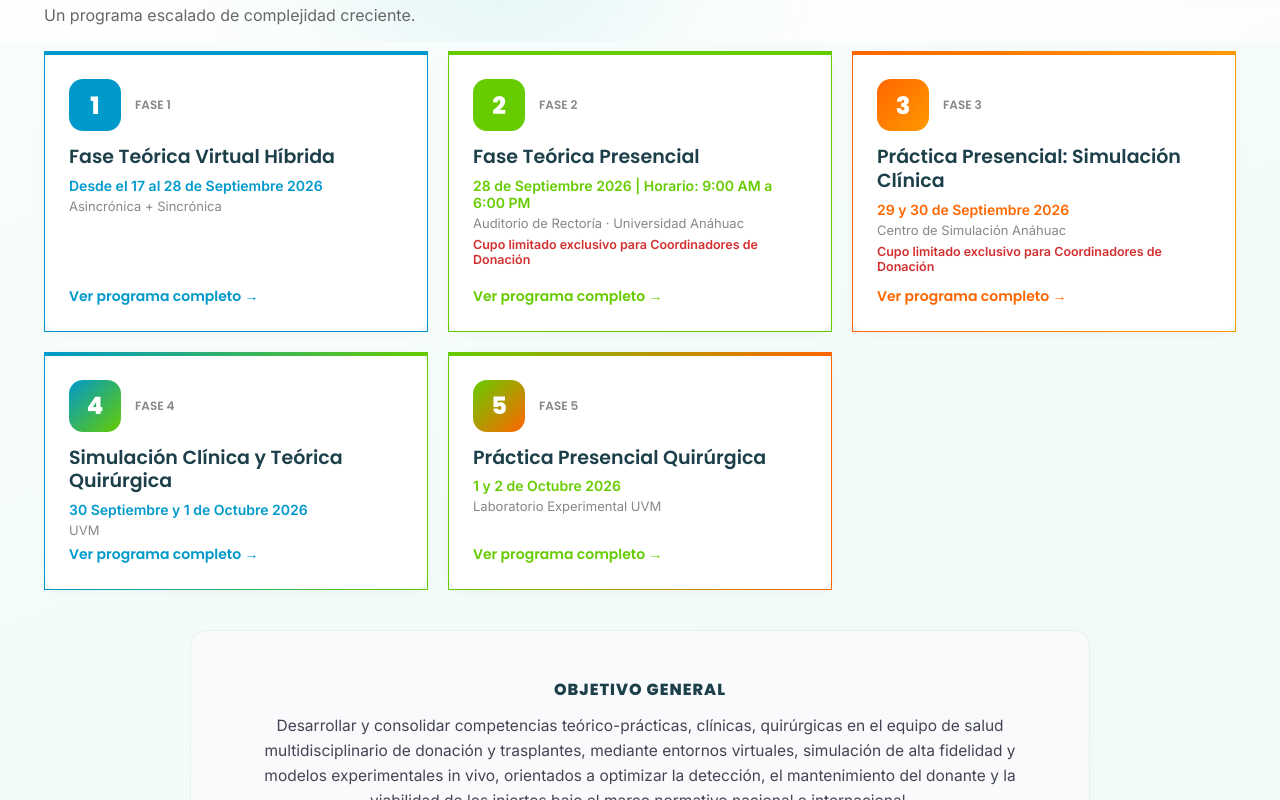
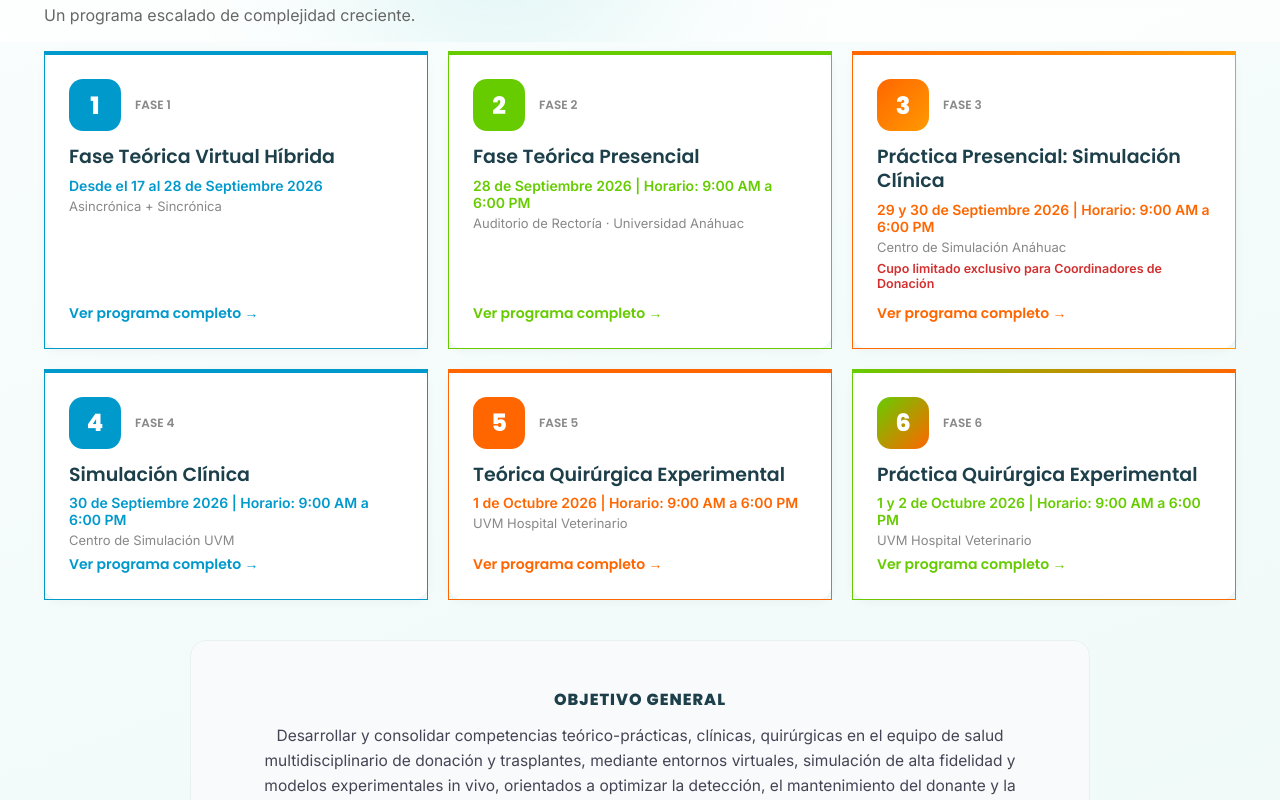
Before and after one commit to casodiyte/CNADOT, a React (Vite) app: page / in a window 1280 px wide. Shown: the part 758-1558 px from the top of the page. Built offline with nearby package versions, Linux system fonts and the light colour scheme.

Commit message:
Update content and add new ECMO asset

```diff
--- a/src/App.jsx
+++ b/src/App.jsx
@@ -344,7 +344,7 @@ function App() {
         {section === 'programa' && (
           <section className="cn-reveal pad-section">
             <div style={{ height: 5, width: 120, borderRadius: 5, background: 'linear-gradient(90deg, #1c5b76, #12d2b3, #8af298)', marginBottom: 16 }}></div>
-            <h2 className="text-section" style={{ fontFamily: "'Poppins'", fontWeight: 800, color: '#1c3f4a', margin: '0 0 4px' }}>Programa Completo (5 Fases)</h2>
+            <h2 className="text-section" style={{ fontFamily: "'Poppins'", fontWeight: 800, color: '#1c3f4a', margin: '0 0 4px' }}>Programa Completo</h2>
             <p style={{ color: '#666', margin: '0 0 28px', fontSize: 16 }}>Un programa escalado de complejidad creciente. Haz clic en cada fase para ver el detalle de los temas.</p>
             <div style={{ display: 'flex', flexDirection: 'column', gap: 16 }}>
               {programa.map((f, i) => {
@@ -398,15 +398,16 @@ function App() {
             <div className="grid-2" style={{ gap: 24 }}>
               {escenarios.map((e, i) => (
                 <div key={i} style={{ background: '#fff', borderRadius: 20, overflow: 'hidden', border: '1px solid #e8f1f0', display: 'flex', flexDirection: 'column', boxShadow: '0 4px 16px rgba(0,0,0,.03)' }}>
-                  <div style={{ position: 'relative', height: 160, backgroundImage: `url(${e.image})`, backgroundSize: 'cover', backgroundPosition: 'center', backgroundRepeat: 'no-repeat' }}>
-                    <div style={{ position: 'absolute', inset: 0, background: 'linear-gradient(90deg, rgba(255,255,255,1) 0%, rgba(255,255,255,0.85) 45%, rgba(255,255,255,0) 100%)' }}></div>
+                  <div style={{ position: 'relative', height: 160 }}>
+                    <div style={{ position: 'absolute', inset: 0, backgroundImage: `url(${e.image})`, backgroundSize: e.bgSize || 'cover', backgroundPosition: e.bgPos || 'center', backgroundRepeat: 'no-repeat', transform: e.flip ? 'scaleX(-1)' : 'none' }}></div>
+                    <div style={{ position: 'absolute', inset: 0, background: e.overlay || 'linear-gradient(90deg, rgba(255,255,255,1) 0%, rgba(255,255,255,0.95) 55%, rgba(255,255,255,0) 100%)' }}></div>
                     <div style={{ position: 'relative', zIndex: 1, padding: 24, display: 'flex', alignItems: 'center', gap: 16, height: '100%' }}>
                       <div style={{ width: 54, height: 54, borderRadius: 14, background: e.color, display: 'flex', alignItems: 'center', justifyContent: 'center', flexShrink: 0 }}>
                         {e.icon}
                       </div>
                       <div>
-                        <span style={{ fontFamily: "'Poppins'", fontWeight: 800, fontSize: 11, letterSpacing: '.06em', textTransform: 'uppercase', color: e.color }}>ESCENARIO {e.num}</span>
-                        <h3 style={{ fontFamily: "'Poppins'", fontWeight: 800, fontSize: 20, color: '#1c3f4a', margin: '2px 0 0', lineHeight: 1.2 }}>{e.title}</h3>
+                        <span style={{ fontFamily: "'Poppins'", fontWeight: 800, fontSize: 11, letterSpacing: '.06em', textTransform: 'uppercase', color: e.color, textShadow: '0 0 10px rgba(255,255,255,0.9), 0 0 20px rgba(255,255,255,0.8)' }}>ESCENARIO {e.num}</span>
+                        <h3 style={{ fontFamily: "'Poppins'", fontWeight: 800, fontSize: 20, color: '#1c3f4a', margin: '2px 0 0', lineHeight: 1.2, textShadow: '0 0 10px rgba(255,255,255,0.9), 0 0 20px rgba(255,255,255,0.8)' }}>{e.title}</h3>
                       </div>
                     </div>
                   </div>
@@ -542,12 +543,12 @@ function App() {
                         <span style={{ fontFamily: "'Poppins'", fontWeight: 500, fontSize: 13, color: '#556', display: 'block', marginBottom: 6 }}>Especialidad / Rol *</span>
                         <select value={form.rol} onChange={setF('rol')} style={{ width: '100%', fontFamily: "'Inter'", fontSize: 14, padding: '11px 14px', border: `1px solid ${errors.rol ? red : '#d6e3e8'}`, borderRadius: 10, background: '#fff' }}>
                           <option value="">Selecciona…</option>
-                          <option value="Coordinador">Coordinador de Donación</option>
+                          <option value="Coordinador">Coordinador(a) de Donación</option>
                           <option value="Intensivista">Intensivista</option>
-                          <option value="Anestesiólogo">Anestesiólogo</option>
-                          <option value="Cirujano">Cirujano</option>
+                          <option value="Anestesiólogo">Anestesiólogo(a)</option>
+                          <option value="Cirujano">Cirujano(a)</option>
                           <option value="Perfusionista">Perfusionista</option>
-                          <option value="Enfermera">Enfermera Quirúrgica</option>
+                          <option value="Enfermera">Enfermero(a) Quirúrgico(a)</option>
                         </select>
                       </label>
                       <label style={{ display: 'block' }}>
@@ -592,8 +593,8 @@ function App() {
                   <div style={{ width: 42, height: 42, borderRadius: 11, background: '#0099CC', display: 'flex', alignItems: 'center', justifyContent: 'center', marginBottom: 12 }}>{icPin}</div>
                   <h4 style={{ fontFamily: "'Poppins'", fontWeight: 600, fontSize: 16, color: '#1c3f4a', margin: '0 0 8px' }}>Sede Anáhuac</h4>
                   <ul style={{ margin: 0, padding: 0, listStyle: 'none', color: '#556', fontSize: 13.5, lineHeight: 1.7, marginBottom: 12 }}>
-                    <li>Auditorio de Rectoría · 28 Sep</li>
-                    <li>Centro de Simulación · 29–30 Sep</li>
+                    <li><strong style={{color:'#0099CC'}}>28 de Septiembre</strong> · Auditorio de Rectoría</li>
+                    <li><strong style={{color:'#0099CC'}}>29 y 30 de Septiembre</strong> · Centro de Simulación</li>
                   </ul>
                   <iframe src="https://maps.google.com/maps?q=Universidad+Anahuac+Mexico+Norte&t=&z=14&ie=UTF8&iwloc=&output=embed" width="100%" height="130" style={{ border: 0, borderRadius: 8 }} allowFullScreen="" loading="lazy"></iframe>
                 </div>
@@ -602,7 +603,7 @@ function App() {
                   <h4 style={{ fontFamily: "'Poppins'", fontWeight: 600, fontSize: 16, color: '#1c3f4a', margin: '0 0 8px' }}>Sede UVM</h4>
                   <ul style={{ margin: 0, padding: 0, listStyle: 'none', color: '#556', fontSize: 13.5, lineHeight: 1.7, marginBottom: 12 }}>
                     <li><strong style={{color:'#66CC00'}}>30 de Septiembre</strong> · Centro de Simulación UVM</li>
-                    <li><strong style={{color:'#66CC00'}}>1–2 de Octubre</strong> · UVM Hospital Veterinario - Universidad del Valle de México</li>
+                    <li><strong style={{color:'#66CC00'}}>1 y 2 de Octubre</strong> · UVM Hospital Veterinario</li>
                   </ul>
                   <iframe src="https://maps.google.com/maps?q=Calz.+de+Tlalpan+3058,+Coapa,+Sta.+Ursula+Coapa,+Coyoacan,+CDMX&t=&z=14&ie=UTF8&iwloc=&output=embed" width="100%" height="130" style={{ border: 0, borderRadius: 8 }} allowFullScreen="" loading="lazy"></iframe>
                 </div>
@@ -623,10 +624,7 @@ function App() {
                     <svg width="20" height="20" viewBox="0 0 24 24" fill="none" stroke="#fff" strokeWidth="2.5" strokeLinecap="round" strokeLinejoin="round"><path d="M17 21v-2a4 4 0 0 0-4-4H5a4 4 0 0 0-4 4v2"/><circle cx="9" cy="7" r="4"/><path d="M23 21v-2a4 4 0 0 0-3-3.87"/><path d="M16 3.13a4 4 0 0 1 0 7.75"/></svg>
                   </div>
                   <h4 style={{ fontFamily: "'Poppins'", fontWeight: 600, fontSize: 16, color: '#1c3f4a', margin: '0 0 8px' }}>Cupo Limitado</h4>
-                  <ul style={{ margin: 0, padding: 0, listStyle: 'none', color: '#556', fontSize: 13.5, lineHeight: 1.7, marginBottom: 0 }}>
-                    <li><strong>24 lugares</strong> · Simulación Clínica</li>
-                    <li><strong>48 lugares</strong> · Práctica Experimental Quirúrgica</li>
-                  </ul>
+                  <p style={{ margin: 0, padding: 0, color: '#556', fontSize: 13.5, lineHeight: 1.7 }}>Una vez aprobado por el comité podrá completar su inscripción.</p>
                 </div>
 
                 <div style={{ background: '#E6F7FF', borderRadius: 16, padding: 22 }}>
@@ -636,7 +634,7 @@ function App() {
                   <h4 style={{ fontFamily: "'Poppins'", fontWeight: 600, fontSize: 16, color: '#1c3f4a', margin: '0 0 8px' }}>Requisitos</h4>
                   <ul style={{ margin: 0, padding: 0, listStyle: 'none', color: '#556', fontSize: 13.5, lineHeight: 1.7, marginBottom: 0 }}>
                     <li>• Curriculum Vitae (CV) actualizado</li>
-                    <li>• Carta de motivos (1 cuartilla)</li>
+                    <li>• Carta de motivos (Máx. 1 cuartilla)</li>
                   </ul>
                 </div>
 
@@ -651,7 +649,9 @@ function App() {
                   </ul>
                 </div>
                 <div style={{ background: '#FFE6CC', borderRadius: 16, padding: 22 }}>
-                  <div style={{ width: 42, height: 42, borderRadius: 11, background: '#FF6600', display: 'flex', alignItems: 'center', justifyContent: 'center', marginBottom: 12 }}>{icPhone}</div>
+                  <div style={{ width: 42, height: 42, borderRadius: 11, background: '#FF6600', display: 'flex', alignItems: 'center', justifyContent: 'center', marginBottom: 12 }}>
+                    <svg width="20" height="20" viewBox="0 0 24 24" fill="none" stroke="#fff" strokeWidth="2.5" strokeLinecap="round" strokeLinejoin="round"><path d="M4 4h16c1.1 0 2 .9 2 2v12c0 1.1-.9 2-2 2H4c-1.1 0-2-.9-2-2V6c0-1.1.9-2 2-2z"/><polyline points="22,6 12,13 2,6"/></svg>
+                  </div>
                   <h4 style={{ fontFamily: "'Poppins'", fontWeight: 600, fontSize: 16, color: '#1c3f4a', margin: '0 0 8px' }}>Soporte</h4>
                   <ul style={{ margin: 0, padding: 0, listStyle: 'none', color: '#556', fontSize: 13.5, lineHeight: 1.75 }}>
                     <li>Correo: <a href="mailto:dgcenatra@salud.gob.mx" style={{color: '#FF6600', fontWeight: 600, textDecoration: 'none'}}>dgcenatra@salud.gob.mx</a></li>
--- a/src/data.jsx
+++ b/src/data.jsx
@@ -58,12 +58,12 @@ export const objetivos = [
 ];
 
 export const perfiles=[
-  {titulo:'Coordinadores de Donación', color:blue, tint:'#E6F7FF', icon:ic(['M16 4h2a2 2 0 0 1 2 2v14a2 2 0 0 1-2 2H6a2 2 0 0 1-2-2V6a2 2 0 0 1 2-2h2', 'M15 2H9a1 1 0 0 0-1 1v2a1 1 0 0 0 1 1h6a1 1 0 0 0 1-1V3a1 1 0 0 0-1-1z', 'M12 11h4', 'M12 16h4', 'M8 11h.01', 'M8 16h.01']), desc:'Responsables de la detección, logística hospitalaria, vínculo legal-administrativo y la aproximación familiar.'},
-  {titulo:'Intensivistas (Medicina Crítica)', color:green, tint:'#EEF9D9', icon:icc([<path key={1} d="M4.8 2.3A.3.3 0 1 0 5 2H4a2 2 0 0 0-2 2v5a6 6 0 0 0 6 6v0a6 6 0 0 0 6-6V4a2 2 0 0 0-2-2h-1a.2.2 0 1 0 .3.3" />,<path key={2} d="M8 15v1a6 6 0 0 0 6 6v0a6 6 0 0 0 6-6v-4" />,<circle key={3} cx="20" cy="10" r="2" />]), desc:'Encargados del mantenimiento hemodinámico óptimo del donante en la UCI y la certificación clínica de la Muerte Encefálica.'},
-  {titulo:'Anestesiólogos', color:orange, tint:'#FFE6CC', icon:ic(['m18 2 4 4', 'm17 7-1-1', 'm19 9-1-1', 'm18 8-8 8-3-3 8-8', 'm10 16-6 6', 'm4.5 13.5 6 6', 'm2 22 3-3']), desc:'Responsables de mantener la homeostasis y estabilidad del donante en el quirófano durante los tiempos críticos y la extracción.'},
-  {titulo:'Cirujanos de Tórax, Cardiovasculares y Abdomen', color:blue, tint:'#E6F7FF', icon:icc([<circle key={1} cx="6" cy="6" r="3" />,<circle key={2} cx="6" cy="18" r="3" />,<path key={3} d="M20 4L8.12 15.88M14.47 14.48L20 20M8.12 8.12L12 12" />]), desc:'Líderes de la técnica quirúrgica de procuración, canulación y evaluación in situ de la viabilidad de los injertos.'},
-  {titulo:'Perfusionistas', color:green, tint:'#EEF9D9', icon:ic(['M12 22a7 7 0 0 0 7-7c0-2-1-3.9-3-5.5s-3.5-4-4-6.5c-.5 2.5-2 4.9-4 6.5C6 11.1 5 13 5 15a7 7 0 0 0 7 7z']), desc:'Especialistas a cargo del cebado, monitorización y manejo del soporte circulatorio extracorpóreo (CEC/ECMO) para preservación orgánica.'},
-  {titulo:'Enfermeras Quirúrgicas', color:orange, tint:'#FFE6CC', icon:ic(['M20 13c0 5-3.5 7.5-7.66 8.95a1 1 0 0 1-.67-.01C7.5 20.5 4 18 4 13V6a1 1 0 0 1 1-1c2-1 4-2 7-2 2.5 0 4.5 1 7 2a1 1 0 0 1 1 1z', 'M8 12h8', 'M12 8v8']), desc:'Profesionales clave en la instrumentación especializada, la gestión de soluciones de preservación celular y la preparación de la mesa de banco (back-table).'}
+  {titulo:'Coordinador(a) de Donación', color:blue, tint:'#E6F7FF', icon:ic(['M16 4h2a2 2 0 0 1 2 2v14a2 2 0 0 1-2 2H6a2 2 0 0 1-2-2V6a2 2 0 0 1 2-2h2', 'M15 2H9a1 1 0 0 0-1 1v2a1 1 0 0 0 1 1h6a1 1 0 0 0 1-1V3a1 1 0 0 0-1-1z', 'M12 11h4', 'M12 16h4', 'M8 11h.01', 'M8 16h.01']), desc:'Responsables de la detección, logística hospitalaria, vínculo legal-administrativo y la aproximación familiar.'},
+  {titulo:'Intensivista (Medicina Crítica)', color:green, tint:'#EEF9D9', icon:icc([<path key={1} d="M4.8 2.3A.3.3 0 1 0 5 2H4a2 2 0 0 0-2 2v5a6 6 0 0 0 6 6v0a6 6 0 0 0 6-6V4a2 2 0 0 0-2-2h-1a.2.2 0 1 0 .3.3" />,<path key={2} d="M8 15v1a6 6 0 0 0 6 6v0a6 6 0 0 0 6-6v-4" />,<circle key={3} cx="20" cy="10" r="2" />]), desc:'Encargados del mantenimiento hemodinámico óptimo del donante en la UCI y la certificación clínica de la Muerte Encefálica.'},
+  {titulo:'Anestesiólogo(a)', color:orange, tint:'#FFE6CC', icon:ic(['m18 2 4 4', 'm17 7-1-1', 'm19 9-1-1', 'm18 8-8 8-3-3 8-8', 'm10 16-6 6', 'm4.5 13.5 6 6', 'm2 22 3-3']), desc:'Responsables de mantener la homeostasis y estabilidad del donante en el quirófano durante los tiempos críticos y la extracción.'},
+  {titulo:'Cirujano(a) de Tórax, Cardiovascular y Abdomen', color:blue, tint:'#E6F7FF', icon:icc([<circle key={1} cx="6" cy="6" r="3" />,<circle key={2} cx="6" cy="18" r="3" />,<path key={3} d="M20 4L8.12 15.88M14.47 14.48L20 20M8.12 8.12L12 12" />]), desc:'Líderes de la técnica quirúrgica de procuración, canulación y evaluación in situ de la viabilidad de los injertos.'},
+  {titulo:'Perfusionista', color:green, tint:'#EEF9D9', icon:ic(['M12 22a7 7 0 0 0 7-7c0-2-1-3.9-3-5.5s-3.5-4-4-6.5c-.5 2.5-2 4.9-4 6.5C6 11.1 5 13 5 15a7 7 0 0 0 7 7z']), desc:'Especialistas a cargo del cebado, monitorización y manejo del soporte circulatorio extracorpóreo (CEC/ECMO) para preservación orgánica.'},
+  {titulo:'Enfermero(a) Quirúrgico(a)', color:orange, tint:'#FFE6CC', icon:ic(['M20 13c0 5-3.5 7.5-7.66 8.95a1 1 0 0 1-.67-.01C7.5 20.5 4 18 4 13V6a1 1 0 0 1 1-1c2-1 4-2 7-2 2.5 0 4.5 1 7 2a1 1 0 0 1 1 1z', 'M8 12h8', 'M12 8v8']), desc:'Profesionales clave en la instrumentación especializada, la gestión de soluciones de preservación celular y la preparación de la mesa de banco.'}
 ];
 
 export const programa = [
@@ -78,7 +78,7 @@ export const programa = [
     ]
   },
   {
-    n: '2', titulo: 'Fase Teórica Presencial', cuando: '28 de Septiembre 2026 | Horario: 9:00 AM a 6:00 PM', meta: 'Auditorio de Rectoría · Universidad Anáhuac', color: green, color2: green, tint: '#EEF9D9', alerta: 'Cupo limitado exclusivo para Coordinadores de Donación',
+    n: '2', titulo: 'Fase Teórica Presencial', cuando: '28 de Septiembre 2026 | Horario: 9:00 AM a 6:00 PM', meta: 'Auditorio de Rectoría · Universidad Anáhuac', color: green, color2: green, tint: '#EEF9D9',
     objetivo: 'Integrar los paradigmas asistenciales, legales y bioéticos de vanguardia en donación y trasplantes mediante ponencias magistrales interactivas con expertos de la red nacional e internacional.',
     temas: [
       { t: 'El Modelo Mexicano de Donación y Trasplantes: Realidad Actual y Retos Normativos (CENATRA)', d: 'Objetivo: Contextualizar el marco legal y regulatorio vigente en México frente al panorama global para identificar áreas de oportunidad en la práctica institucional.' },
@@ -101,7 +101,7 @@ export const programa = [
     ]
   },
   {
-    n: '3', titulo: 'Práctica Presencial: Simulación Clínica', cuando: '29 y 30 de Septiembre 2026', meta: 'Centro de Simulación Anáhuac', color: orange, color2: '#ff9900', tint: '#FFF0F0', alerta: 'Cupo limitado exclusivo para Coordinadores de Donación',
+    n: '3', titulo: 'Práctica Presencial: Simulación Clínica', cuando: '29 y 30 de Septiembre 2026 | Horario: 9:00 AM a 6:00 PM', meta: 'Centro de Simulación Anáhuac', color: orange, color2: '#ff9900', tint: '#FFF0F0', alerta: 'Cupo limitado exclusivo para Coordinadores de Donación',
     objetivo: 'Aplicación en tiempo real de habilidades no técnicas en escenarios de crisis (Muerte encefálica y comunicación de malas noticias), mediante la inmersión en escenarios simulados de alta fidelidad y técnicas estructuradas de debriefing.',
     temas: [
       { t: '29 de Septiembre | Día 1: Escenarios Clínicos Básicos', d: 'Escenario 1: Diagnóstico Muerte Encefálica\nEscenario 2: Comunicación de Malas Noticias\nEscenario 3: Manejo ECMO\nEscenario 4: Logística DAC' },
@@ -109,11 +109,17 @@ export const programa = [
     ]
   },
   {
-    n: '4', titulo: 'Simulación Clínica y Teórica Quirúrgica', cuando: '30 Septiembre y 1 de Octubre 2026', meta: 'UVM', color: blue, color2: green, tint: '#EAF6EC',
+    n: '4', titulo: 'Simulación Clínica', cuando: '30 de Septiembre 2026 | Horario: 9:00 AM a 6:00 PM', meta: 'Centro de Simulación UVM', color: blue, color2: blue, tint: '#E6F7FF',
+    objetivo: 'Simulación Práctica de Donación en Asistolia Controlada (DAC).',
+    temas: [
+      { t: 'Simulación Clínica DAC', d: 'Simulación Práctica de Donación en Asistolia Controlada (DAC).' }
+    ]
+  },
+  {
+    n: '5', titulo: 'Teórica Quirúrgica Experimental', cuando: '1 de Octubre 2026 | Horario: 9:00 AM a 6:00 PM', meta: 'UVM Hospital Veterinario', color: orange, color2: orange, tint: '#FFE6CC',
     objetivo: 'Integrar y sistematizar los fundamentos anatómicos, criterios de selección avanzados, innovaciones tecnológicas y variantes de técnica quirúrgica compleja (Split, DAC, Robótica y Perfusión Dinámica), con el fin de unificar criterios clínicos y estandarizar la toma de decisiones críticas que los cirujanos y equipo multidisciplinario ejecutarán de forma práctica e inmediata en los modelos biológicos in vivo y ex situ.',
     temas: [
-      { t: 'DÍA 1: FASE SIMULACIÓN CLÍNICA DAC (30 Septiembre - UVM Hospital Veterinario)', d: 'Simulación Práctica de Donación en Asistolia Controlada (DAC).' },
-      { t: 'DÍA 2: FASE TEÓRICA QUIRÚRGICA EXPERIMENTAL (1 Octubre - UVM)', d: 'De la Donación Convencional a la Vanguardia: Evolución y Perspectivas de la Procuración Multiorgánica en México.' },
+      { t: 'De la Donación Convencional a la Vanguardia: Evolución y Perspectivas de la Procuración Multiorgánica en México', d: 'Objetivo: Introducción a la fase teórica quirúrgica experimental.' },
       { t: 'Criterios de Excelencia: Protocolo y Selección del Donante Ideal para la Técnica Split', d: 'Objetivo: Sistematizar los criterios morfológicos, antropométricos y clínico-metabólicos de selección del donante para la técnica de bipartición hepática.' },
       { t: 'Bipartición Hepática In Situ y Ex Situ: Estrategias Quirúrgicas (Tips & Tricks) para Optimizar la Lista de Espera', d: 'Objetivo: Evaluar las variantes técnicas, maniobras críticas y recomendaciones prácticas en los abordajes de bipartición hepática.' },
       { t: 'Cirugía Hepática Extrema: Indicaciones y Técnica Quirúrgica en Trasplante de Monosegmento y Segmento III', d: 'Objetivo: Determinar las indicaciones clínicas precisas y dominar los pasos técnicos quirúrgicos de la segmentectomía lateral izquierda.' },
@@ -127,12 +133,12 @@ export const programa = [
       { t: 'Preservación Catiónica y Quirúrgica en la Procuración Cardio-Pulmonar Compleja', d: 'Objetivo: Analizar las técnicas de infusión de soluciones de preservación celular y protección tisular específica durante la extracción multiorgánica torácica compleja.' },
       { t: 'El Cambio de Paradigma Quirúrgico: Implementación y Futuro de la DAC en México', d: 'Objetivo: Valorar el impacto clínico, operativo, legal y bioético de la Donación en Asistolia Controlada (DAC) como alternativa fundamental.' },
       { t: 'Validación y Score de Viabilidad Quirúrgica en Donantes de Asistolia Controlada', d: 'Objetivo: Aplicar escalas de puntuación pronóstica y criterios objetivos de validación histológica/funcional para certificar la aceptación segura de injertos.' },
-      { t: 'Instrumentación Quirúrgica Avanzada en Donación en Asistolia: Gestión de Tiempos Críticos y Preservación Orgánica', d: 'Objetivo: Sistematizar los protocolos de instrumentación quirúrgica, preparación de la mesa de banco (back-table) y manejo rápido de soluciones de preservación celular.' },
+      { t: 'Instrumentación Quirúrgica Avanzada en Donación en Asistolia: Gestión de Tiempos Críticos y Preservación Orgánica', d: 'Objetivo: Sistematizar los protocolos de instrumentación quirúrgica, preparación de la mesa de banco y manejo rápido de soluciones de preservación celular.' },
       { t: 'Análisis de Video Clínico: Pasos Críticos en la Donación en Asistolia Controlada', d: 'Objetivo: Analizar mediante la revisión de registros videográficos reales los puntos críticos, los tiempos de isquemia caliente funcional y las desviaciones técnicas más frecuentes en la DAC.' }
     ]
   },
   {
-    n: '5', titulo: 'Práctica Presencial Quirúrgica', cuando: '1 y 2 de Octubre 2026', meta: 'Laboratorio Experimental UVM', color: green, color2: orange, tint: '#FBF1E6',
+    n: '6', titulo: 'Práctica Quirúrgica Experimental', cuando: '1 y 2 de Octubre 2026 | Horario: 9:00 AM a 6:00 PM', meta: 'UVM Hospital Veterinario', color: green, color2: orange, tint: '#EEF9D9',
     objetivo: 'Perfeccionar destrezas psicomotrices, técnicas quirúrgicas de canulación y modelos de preservación dinámica mediante práctica in vivo y cirugía ex situ de alta especialidad.',
     temas: [
       { t: 'Estación A: Donación en Asistolia Controlada (DAC)', d: 'Objetivo: Capacitar al personal en la estrategia DAC para diversificar los mecanismos de procuración de órganos, con el propósito de incrementar a corto y mediano plazo la tasa de donación en México.' },
@@ -184,7 +190,7 @@ export const paises = [
 ].filter(x=>x.count>0);
 
 export const stats = [
-  {value:'5',label:'Fases',color:blue},
+  {value:'6',label:'Fases',color:blue},
   {value:'20',label:'Expertos nacionales e internacionales',color:green},
   {value:'5',label:'Países invitados',color:orange},
   {value:'100+',label:'Horas',color:blue}
@@ -228,7 +234,11 @@ export const escenarios = [
   {
     num: 3,
     title: 'Manejo de ECMO',
-    image: 'assets/escenario_ecmo_real.jpg',
+    image: 'assets/1616_ecmo.png',
+    flip: true,
+    bgSize: 'auto 100%',
+    bgPos: 'left center',
+    overlay: 'linear-gradient(90deg, #fff 0%, #fff 65%, rgba(255,255,255,0) 95%)',
     color: orange,
     tint: '#FFE6CC',
     icon: ic(['M2 5a2 2 0 012-2h16a2 2 0 012 2v10a2 2 0 01-2 2H2a2 2 0 01-2-2V5z', 'M2 19h20', 'M12 21v-2', 'M8 21h8', 'M6 10l3-3 2 6 3-8 2 5']),
```
Also changed, not shown: public/assets/1616_ecmo.png (added).
